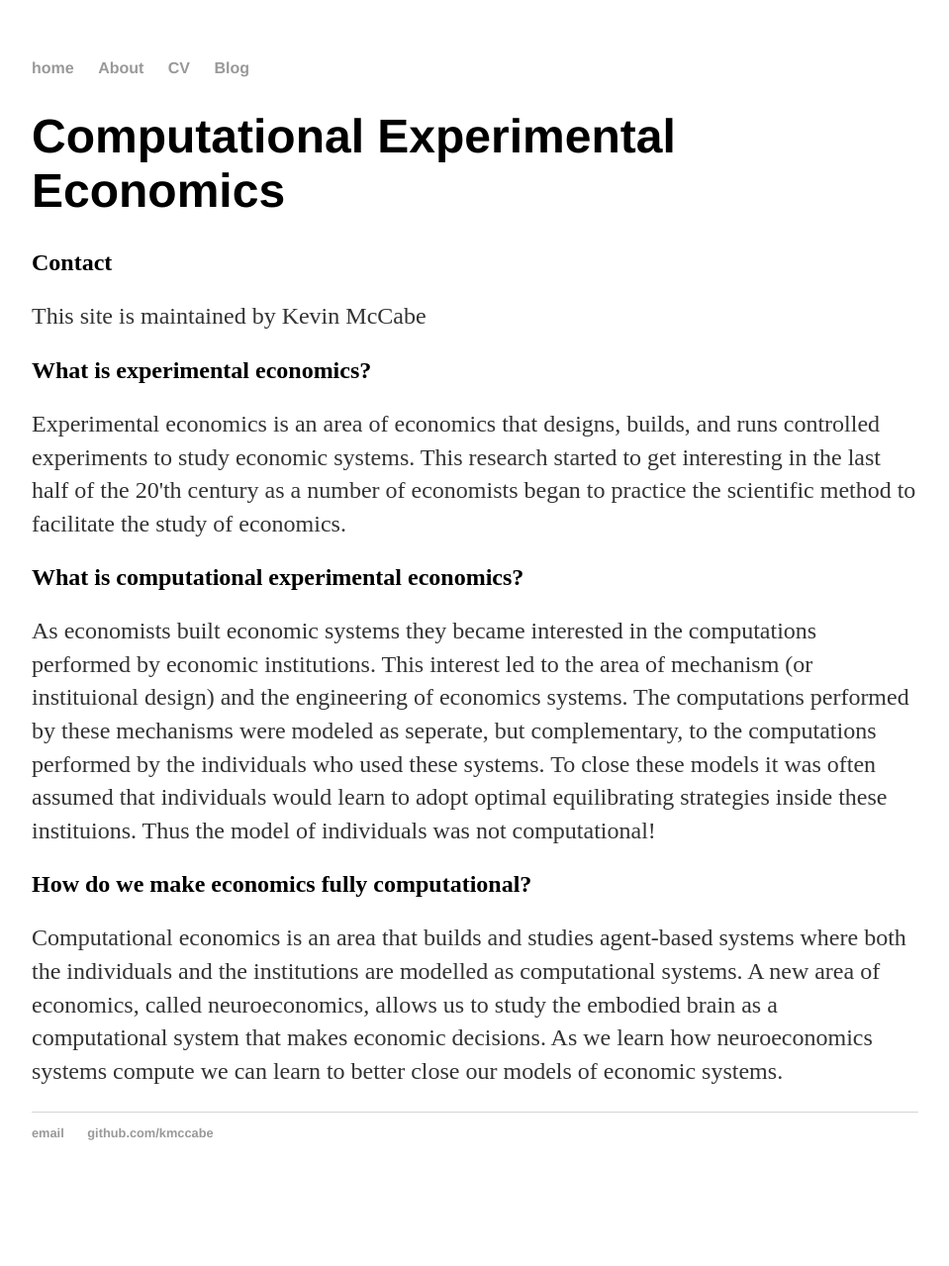
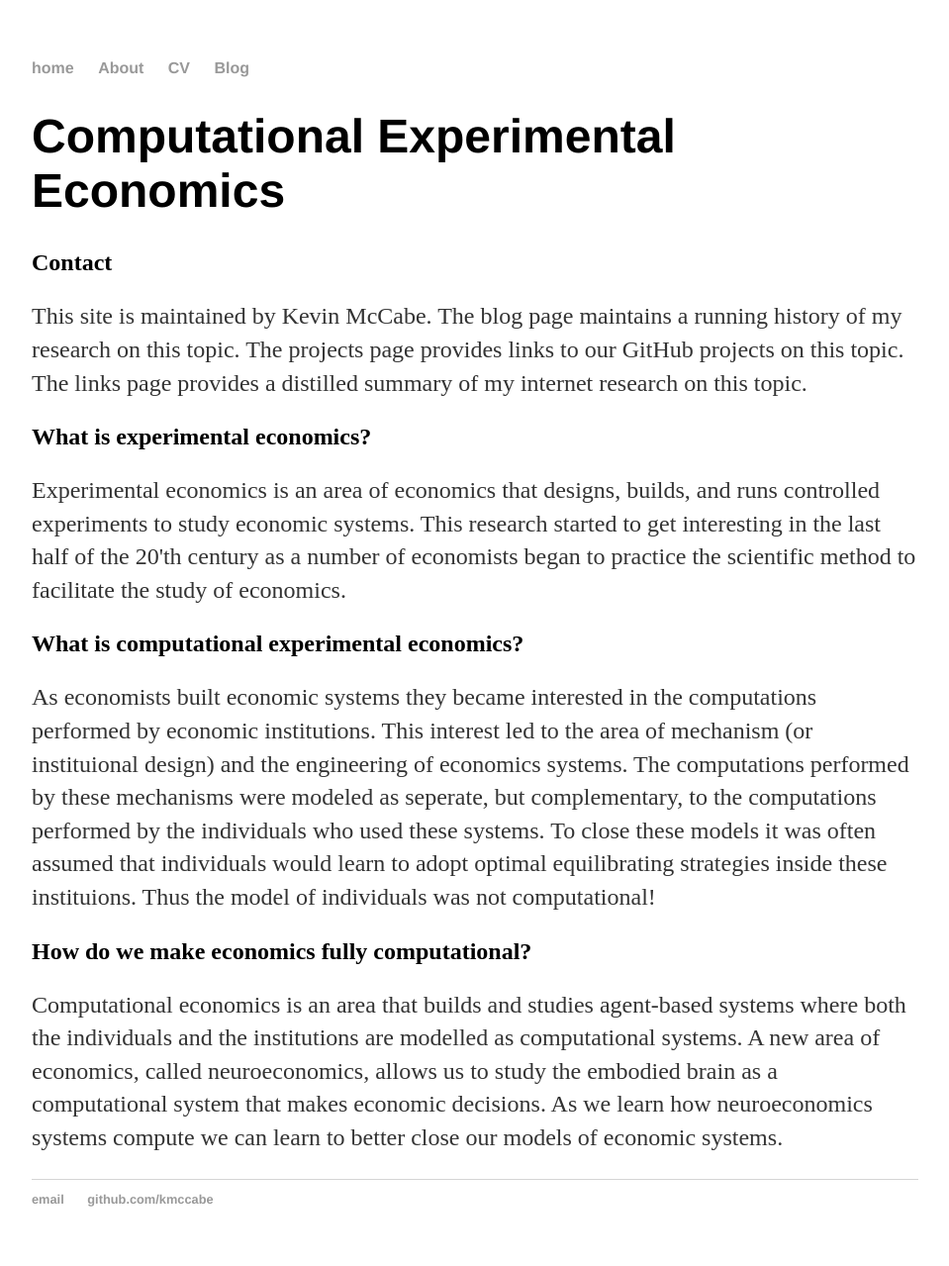
Before and after one commit to Kmccabe/KAM.github.io, a Jekyll site: the page built from index.html, in a window 1280 px wide. Shown: the whole page at 99% size, without its empty margins (160-1119 px from the left). Built offline with Jekyll 4.4.1, drawn with Linux system fonts in a browser that asks for light colours; before the commit the page ends 1212 px from its top, so only the background shows below that.

Commit message:
Update index.html

```diff
--- a/index.html
+++ b/index.html
@@ -6,7 +6,7 @@ title: Computational Experimental Economics
 	<h1>Computational Experimental Economics</h1>
 </div><!-- /.blurb -->
 <h2>Contact</h2>
-<p>This site is maintained by Kevin McCabe</p>
+<p>This site is maintained by Kevin McCabe.  The blog page maintains a running history of my research on this topic.  The projects page provides links to our GitHub projects on this topic.  The links page provides a distilled summary of my internet research on this topic. </p>
 <h2>What is experimental economics?</h2>
 <p>Experimental economics is an area of economics that designs, builds, and runs controlled experiments to study economic systems.  This research started to get interesting in the last half of the 20'th century as a number of economists began to practice the scientific method to facilitate the study of economics.</p>
 <h2>What is computational experimental economics?</h2>
```
